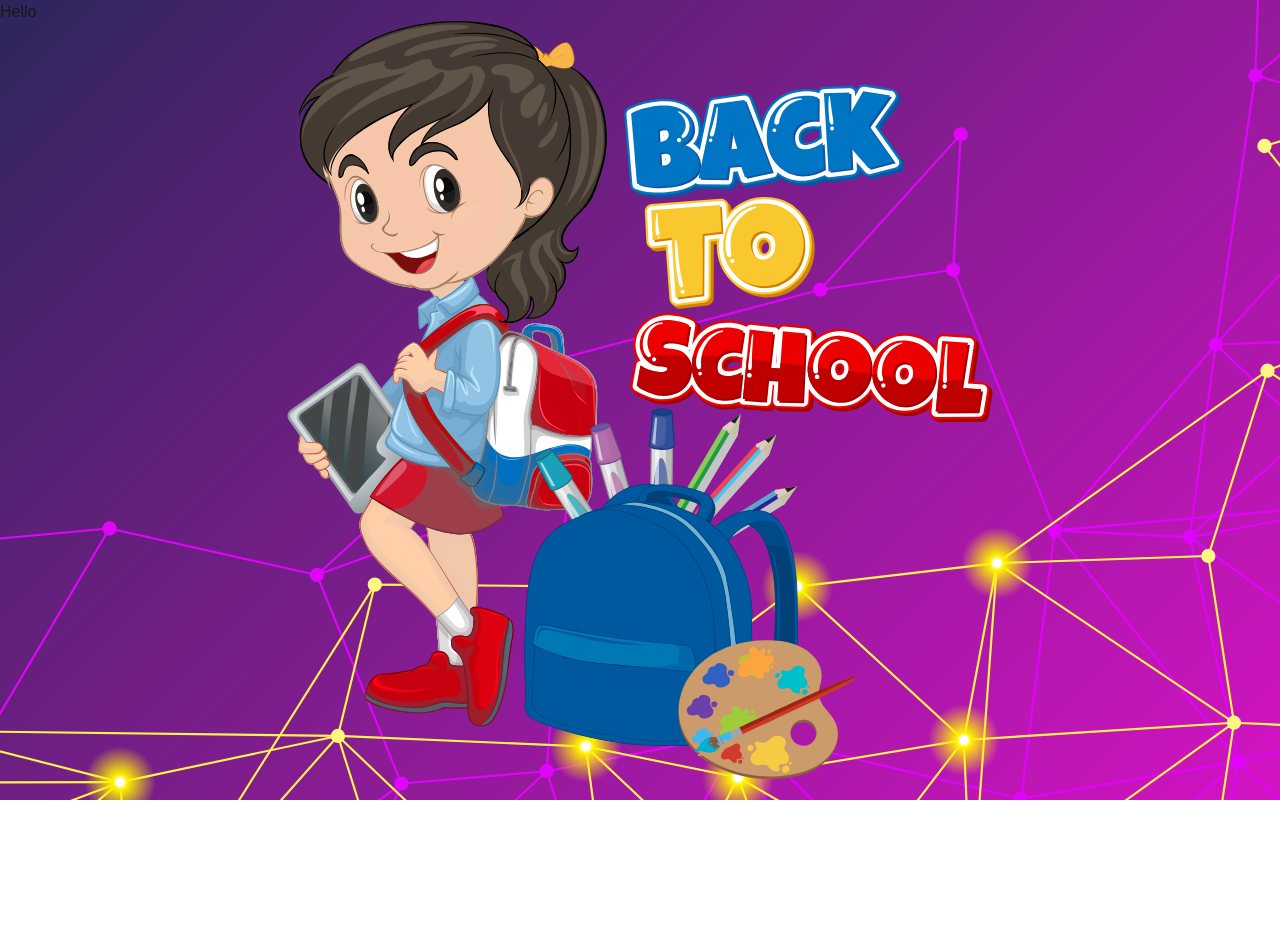
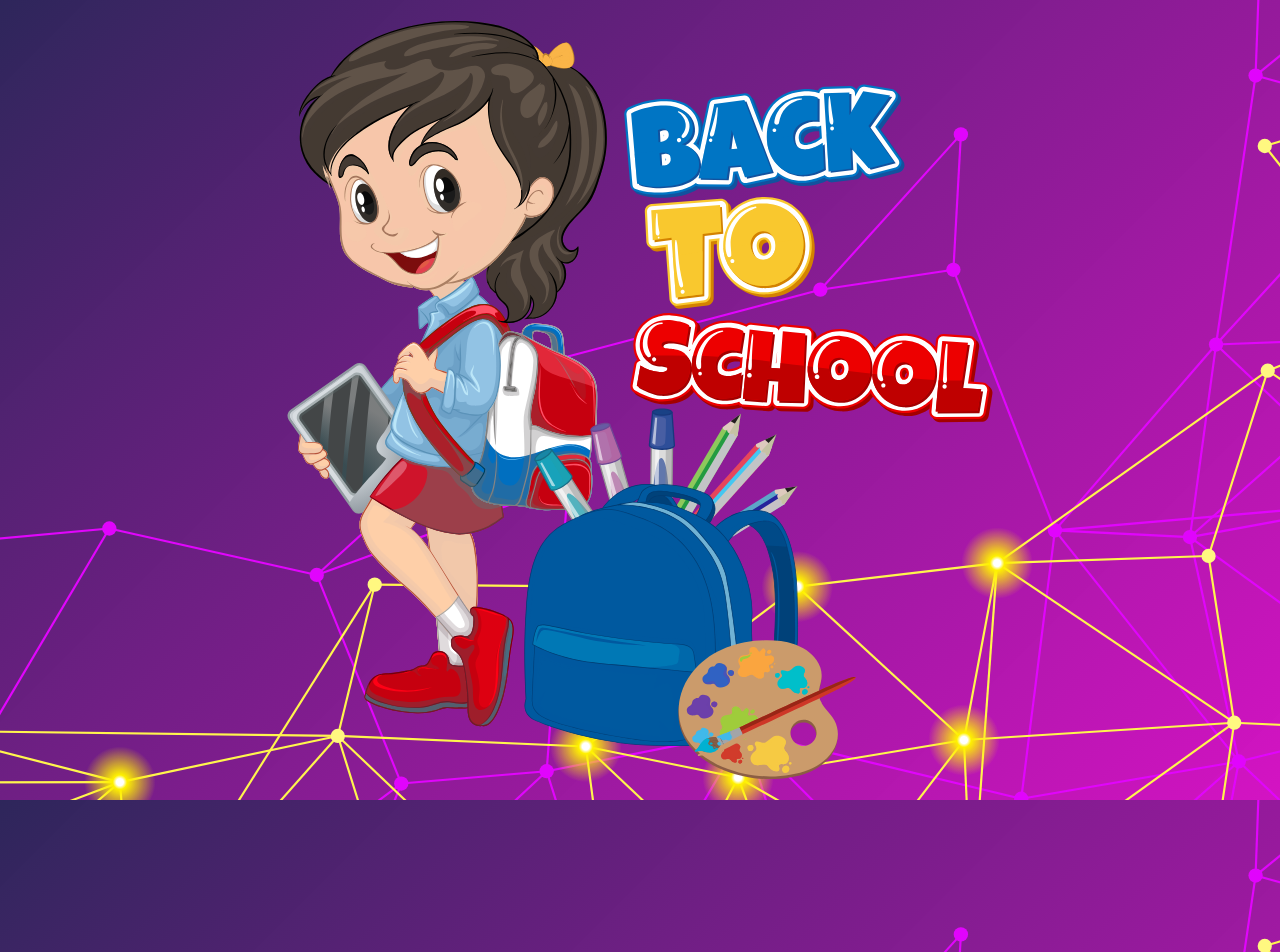
Before and after one commit to brave-aditya/report, a Next.js app: page / in a window 1280 px wide. Shown: the top 952 px of the page. Before the commit the page ends 800 px from the top, so only its background shows below. Built offline with nearby package versions, Linux system fonts and the light colour scheme.

Commit message:
aniamted

```diff
--- a/src/app/components/FallingCircles.tsx
+++ b/src/app/components/FallingCircles.tsx
@@ -1,49 +1,64 @@
 "use client";
-import React, { useEffect, useRef } from 'react';
+import React, { useEffect, useState } from 'react';
 
+interface CircleConfig {
+  id: number;
+  size: number;
+  duration: number;
+  delay: number;
+  left: number;
+  top: number;
+}
 
 const FallingCircles = () => {
-  const numCircles = 100;
-  const circlesRef = useRef([] as { id: number; rw: number; ra: number; rd: number; }[]);
+  const [circles, setCircles] = useState<CircleConfig[]>([]);
 
   useEffect(() => {
-    const createCircles = () => {
-      circlesRef.current = Array.from({ length: numCircles }, (_, i) => {
-        const rw = Math.floor(Math.random() * 10) + 1; // Random width/height
-        const ra = Math.floor(Math.random() * 20) + 10; // Random animation duration
-        const rd = Math.floor(Math.random() * 10) + 1; // Random animation delay
-        //const rc = Math.floor(Math.random() * 10) + 90; // Random color lightness
-
-        return {
-          id: i,
-          rw,
-          ra,
-          rd,
-          //rc,
-        };
-      });
+    const calculateNumCircles = () => {
+      // Adjust the number of circles based on screen width
+      if (window.innerWidth < 768) { // Mobile devices
+        return 30; // Fewer circles for mobile
+      } else { // Desktop devices
+        return 100; // More circles for desktop
+      }
     };
 
-    createCircles(); // Create circles on mount
+    const generateCircles = () => {
+      const numCircles = calculateNumCircles();
+      const newCircles = Array.from({ length: numCircles }, (_, i) => ({
+        id: i,
+        size: Math.random() * 10 + 5, // 5-15px
+        duration: Math.random() * 5 + 5, // 5-10s
+        delay: Math.random() * 5, // 0-5s
+        left: Math.random() * 100, // 0-100% of container width
+        top: Math.random() * -200 - 100, // Start at random positions above the container
+      }));
+      setCircles(newCircles);
+    };
 
-    return () => {
-      // Cleanup if needed (e.g., clear intervals)
+    generateCircles();
+
+    // Re-generate circles on window resize
+    const handleResize = () => {
+      generateCircles();
     };
+
+    window.addEventListener('resize', handleResize);
+    return () => window.removeEventListener('resize', handleResize);
   }, []);
 
   return (
     <div className="falling-circles-container">
-      {circlesRef.current.map((circle) => (
+      {circles.map((circle) => (
         <div
           key={circle.id}
           className="falling-circle"
           style={{
-            width: `${circle.rw}px`,
-            height: `${circle.rw}px`,
-            marginLeft: `${(100 / numCircles) * circle.id}%`, // Percentage-based margin
-            //background: `hsl(0, 0%, ${circle.rc}%, 0.8)`, // Use hsl for color
-            //boxShadow: `0 0 15px 10px hsl(0, 0%, ${circle.rc}%, 0.5)`,
-            animation: `fall ${circle.ra}s ${circle.rd}s infinite`,
+            width: `${circle.size}px`,
+            height: `${circle.size}px`,
+            left: `${circle.left}%`,
+            top: `${circle.top}px`,
+            animation: `fall ${circle.duration}s ${circle.delay}s linear infinite`,
           }}
         />
       ))}
@@ -51,5 +66,4 @@
   );
 };
 
-
 export default FallingCircles;
--- a/src/app/components/HeroImage.tsx
+++ b/src/app/components/HeroImage.tsx
@@ -8,7 +8,7 @@
                alt="Background"
                layout="fill"
                objectFit="contain"
-               className=""
+               className=" "
              />
     </div>);
   }
--- a/src/app/page.tsx
+++ b/src/app/page.tsx
@@ -7,7 +7,7 @@
   return (
     <div className="h-screen min-h-screen pt-4 lg:pt-10 px-4 lg:px-12 relative">
 
-      <div className="flex flex-col lg:flex-row justify-center items-center border-[4px] border-yellow-400 h-full w-full rounded-[50px] rounded-b-none border-b-0 bg-purple-200 opacity-90 relative animated-container">
+      <div className="flex flex-col lg:flex-row justify-center items-center border-[4px] border-yellow-400 h-full w-full rounded-[50px] rounded-b-none border-b-0 bg-gray-600 opacity-90 relative overflow-hidden">
       <div className="absolute inset-0">
         <FallingCircles />
       </div>
```
Also changed, not shown: src/app/globals.css.
